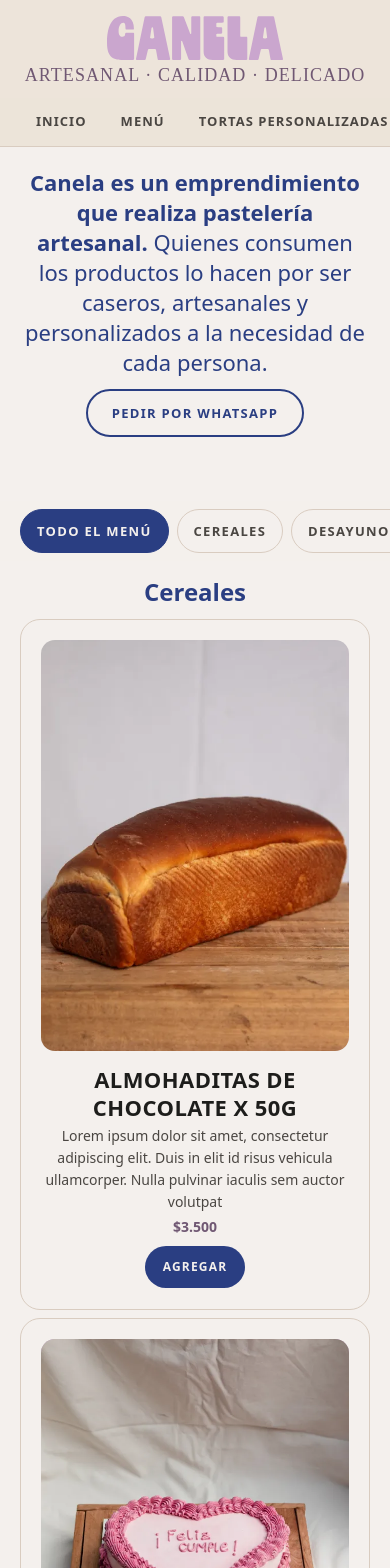
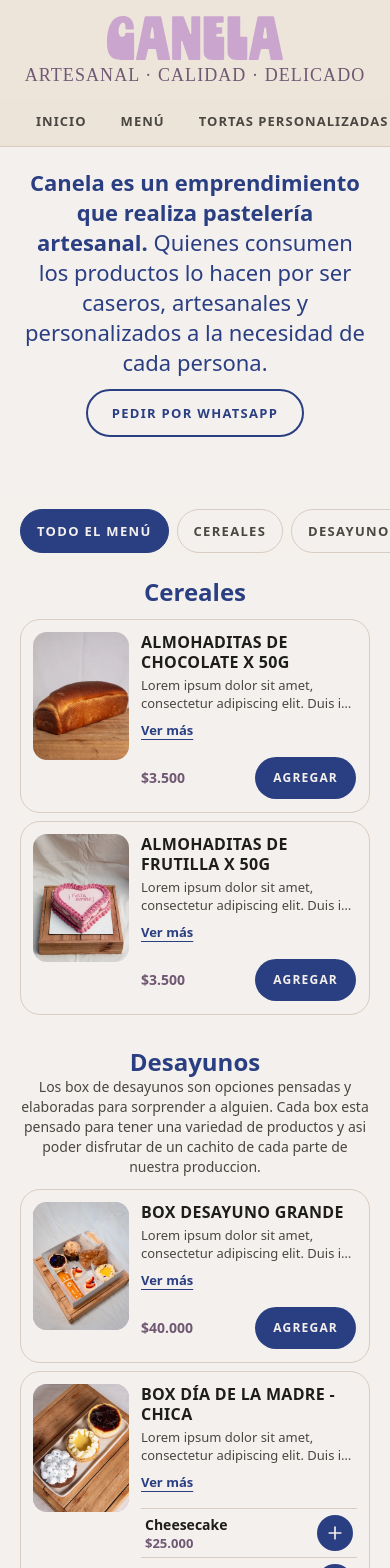
Before and after one commit to arpedroramos/CanelaElaborados_WebMenu, a React (Vite) app: page / in a window 390 px wide. Shown: the top 1568 px of the page. Built offline with nearby package versions, Linux system fonts and the light colour scheme; a web font is replaced by a local one.

Commit message:
feat(web): tarjetas del menú compactas en celular
Una fila por producto con foto chica, opciones como filas con
precio y botón +, contador compacto y descripción con Ver más.
Desde sm el diseño de 3 columnas no cambia.

Co-Authored-By: Claude Sonnet 5.5 <noreply@anthropic.com>

```diff
--- /dev/null
+++ b/src/modules/home/components/menu/DescripcionPlegable.tsx
@@ -0,0 +1,40 @@
+import { useEffect, useRef, useState } from 'react';
+
+export const DescripcionPlegable = ({ texto }: { texto: string }) => {
+  const ref = useRef<HTMLParagraphElement>(null);
+  const [abierta, setAbierta] = useState(false);
+  const [cortada, setCortada] = useState(false);
+
+  useEffect(() => {
+    const parrafo = ref.current;
+    if (!parrafo) return;
+    const medir = () => {
+      if (!abierta) setCortada(parrafo.scrollHeight > parrafo.clientHeight + 1);
+    };
+    medir();
+    const observador = new ResizeObserver(medir);
+    observador.observe(parrafo);
+    return () => observador.disconnect();
+  }, [texto, abierta]);
+
+  return (
+    <>
+      <p
+        ref={ref}
+        className={`mt-1 text-[13px] leading-[18px] text-texto-suave sm:text-sm sm:leading-[22px] ${abierta ? '' : 'line-clamp-2 sm:line-clamp-none'}`}
+      >
+        {texto}
+      </p>
+      {(cortada || abierta) && (
+        <button
+          type="button"
+          aria-expanded={abierta}
+          onClick={() => setAbierta((valor) => !valor)}
+          className="-my-1 inline-flex min-h-11 items-center text-[13px] font-bold text-azul underline underline-offset-4 outline-none hover:text-carbon focus-visible:ring-3 focus-visible:ring-lavanda sm:hidden"
+        >
+          {abierta ? 'Ver menos' : 'Ver más'}
+        </button>
+      )}
+    </>
+  );
+};
--- a/src/modules/home/components/menu/MenuCard.tsx
+++ b/src/modules/home/components/menu/MenuCard.tsx
@@ -1,6 +1,9 @@
+import { Plus } from 'lucide-react';
 import { buttonClass } from '@/components/ui/button';
 import type { MenuItem } from '@/data/menu_types';
+import { formatPesos, nombreOpcion, parsePrecio } from '@/lib/consulta';
 import { keyDe, useConsulta } from '../../consulta/ConsultaContext';
+import { DescripcionPlegable } from './DescripcionPlegable';
 import { StepperCantidad } from './StepperCantidad';
 
 export const MenuCard = ({ item }: { item: MenuItem }) => {
@@ -8,8 +11,8 @@ export const MenuCard = ({ item }: { item: MenuItem }) => {
   const simple = cantidadDe(keyDe(item.title));
 
   return (
-  <article className="rounded-[20px] border-[1.5px] border-linea bg-crema p-5 text-center">
-    <div className="mb-3.5 aspect-[3/4] overflow-hidden rounded-[14px] bg-lavanda">
+    <article className="flex gap-3 rounded-[20px] border-[1.5px] border-linea bg-crema p-3 text-left sm:block sm:p-5 sm:text-center">
+      <div className="aspect-[3/4] w-24 shrink-0 self-start overflow-hidden rounded-[14px] bg-lavanda sm:mb-3.5 sm:w-auto">
         {item.imgSrc && (
           <img
             src={item.imgSrc}
@@ -21,50 +24,63 @@ export const MenuCard = ({ item }: { item: MenuItem }) => {
           />
         )}
       </div>
-    <h4 className="font-title text-[22px] leading-[28px] font-bold tracking-[0.02em] text-carbon uppercase">
+      <div className="min-w-0 flex-1">
+        <h4 className="font-title text-base leading-5 font-bold tracking-[0.02em] text-carbon uppercase sm:text-[22px] sm:leading-[28px]">
           {item.title}
         </h4>
-    <p className="mt-1 text-sm leading-[22px] text-texto-suave">{item.description}</p>
-    {item.price && <p className="mt-1 text-sm font-bold text-lila-deep">{item.price}</p>}
+        <DescripcionPlegable texto={item.description} />
         {item.options && (
-      <>
-        <p className="mt-3 text-xs font-bold tracking-[0.14em] text-lila-deep uppercase">Opciones</p>
-        <div className="mt-2 flex flex-col items-center gap-2">
+          <ul className="mt-2 divide-y divide-linea border-y border-linea">
             {item.options.map((option) => {
               const key = keyDe(item.title, option.label);
               const cantidad = cantidadDe(key);
+              const precio = parsePrecio(option.label);
               return (
-              <div key={option.label} className="flex flex-wrap items-center justify-center gap-2">
-                <button
-                  type="button"
-                  className={buttonClass({ variant: 'chip', size: 'chip' })}
-                  onClick={() => agregar(item, option.label)}
+                <li
+                  key={option.label}
+                  className={`flex min-h-12 items-center gap-2 px-1 py-1.5 ${cantidad > 0 ? 'bg-lavanda/40' : ''}`}
                 >
-                  {option.label}
-                </button>
-                {cantidad > 0 && (
+                  <div className="min-w-0 flex-1">
+                    <p className="text-sm leading-5 font-bold text-carbon">{nombreOpcion(option.label)}</p>
+                    {precio !== null && (
+                      <p className="text-[13px] leading-4 font-bold text-lila-deep">{formatPesos(precio)}</p>
+                    )}
+                  </div>
+                  {cantidad > 0 ? (
                     <StepperCantidad
                       cantidad={cantidad}
+                      compacto
                       nombre={`${item.title} ${option.label}`}
                       onChange={(delta) => cambiar(key, delta)}
                     />
+                  ) : (
+                    <button
+                      type="button"
+                      className="inline-flex size-9 shrink-0 items-center justify-center rounded-full bg-azul text-crema outline-none hover:bg-carbon focus-visible:ring-3 focus-visible:ring-lavanda"
+                      onClick={() => agregar(item, option.label)}
+                      aria-label={`Agregar ${item.title} ${option.label}`}
+                    >
+                      <Plus className="size-5" aria-hidden="true" />
+                    </button>
+                  )}
+                </li>
+              );
+            })}
+          </ul>
+        )}
+        {!item.options && (
+          <div className="mt-2 flex items-center justify-between gap-2 sm:flex-col sm:justify-center">
+            {item.price && <p className="text-sm font-bold text-lila-deep">{item.price}</p>}
+            {simple > 0 ? (
+              <StepperCantidad cantidad={simple} nombre={item.title} onChange={(delta) => cambiar(item.title, delta)} />
+            ) : (
+              <button type="button" className={buttonClass({ variant: 'azul', size: 'pill-sm' })} onClick={() => agregar(item)}>
+                {item.cta ?? 'Agregar'}
+              </button>
             )}
           </div>
-            );
-          })}
+        )}
       </div>
-      </>
-    )}
-    {!item.options &&
-      (simple > 0 ? (
-        <div className="mt-2">
-          <StepperCantidad cantidad={simple} nombre={item.title} onChange={(delta) => cambiar(item.title, delta)} />
-        </div>
-      ) : (
-        <button type="button" className={`mt-2 ${buttonClass({ variant: 'azul', size: 'pill-sm' })}`} onClick={() => agregar(item)}>
-          {item.cta ?? 'Agregar'}
-        </button>
-      ))}
     </article>
   );
 };
--- a/src/modules/home/components/menu/StepperCantidad.tsx
+++ b/src/modules/home/components/menu/StepperCantidad.tsx
@@ -1,23 +1,24 @@
 import { Minus, Plus } from 'lucide-react';
 
-const paso =
-  'inline-flex size-11 items-center justify-center rounded-full border-[1.5px] border-lila bg-crema text-lila-deep outline-none hover:border-lavanda hover:bg-lavanda hover:text-carbon focus-visible:ring-3 focus-visible:ring-lavanda';
+const paso = (compacto?: boolean) =>
+  `inline-flex ${compacto ? 'size-9' : 'size-11'} items-center justify-center rounded-full border-[1.5px] border-lila bg-crema text-lila-deep outline-none hover:border-lavanda hover:bg-lavanda hover:text-carbon focus-visible:ring-3 focus-visible:ring-lavanda`;
 
 interface Props {
   cantidad: number;
   nombre: string;
+  compacto?: boolean;
   onChange: (delta: number) => void;
 }
 
-export const StepperCantidad = ({ cantidad, nombre, onChange }: Props) => (
+export const StepperCantidad = ({ cantidad, nombre, compacto, onChange }: Props) => (
   <div className="inline-flex items-center gap-1" role="group" aria-label={`Cantidad de ${nombre}`}>
-    <button type="button" className={paso} onClick={() => onChange(-1)} aria-label={`Quitar uno de ${nombre}`}>
+    <button type="button" className={paso(compacto)} onClick={() => onChange(-1)} aria-label={`Quitar uno de ${nombre}`}>
       <Minus className="size-4" aria-hidden="true" />
     </button>
-    <span className="min-w-8 text-center text-sm font-bold text-carbon" aria-live="polite">
+    <span className="min-w-6 text-center text-sm font-bold text-carbon" aria-live="polite">
       {cantidad}
     </span>
-    <button type="button" className={paso} onClick={() => onChange(1)} aria-label={`Agregar uno de ${nombre}`}>
+    <button type="button" className={paso(compacto)} onClick={() => onChange(1)} aria-label={`Agregar uno de ${nombre}`}>
       <Plus className="size-4" aria-hidden="true" />
     </button>
   </div>
```
Lines whose indentation alone changed are shown as unchanged.
